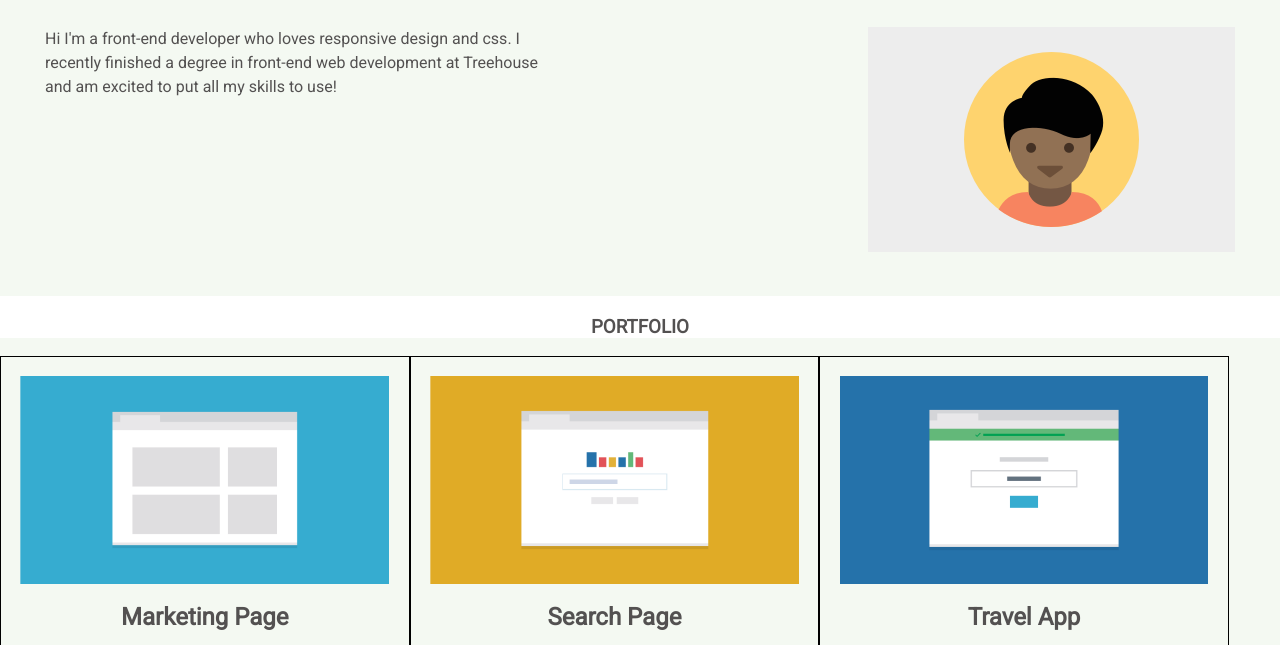
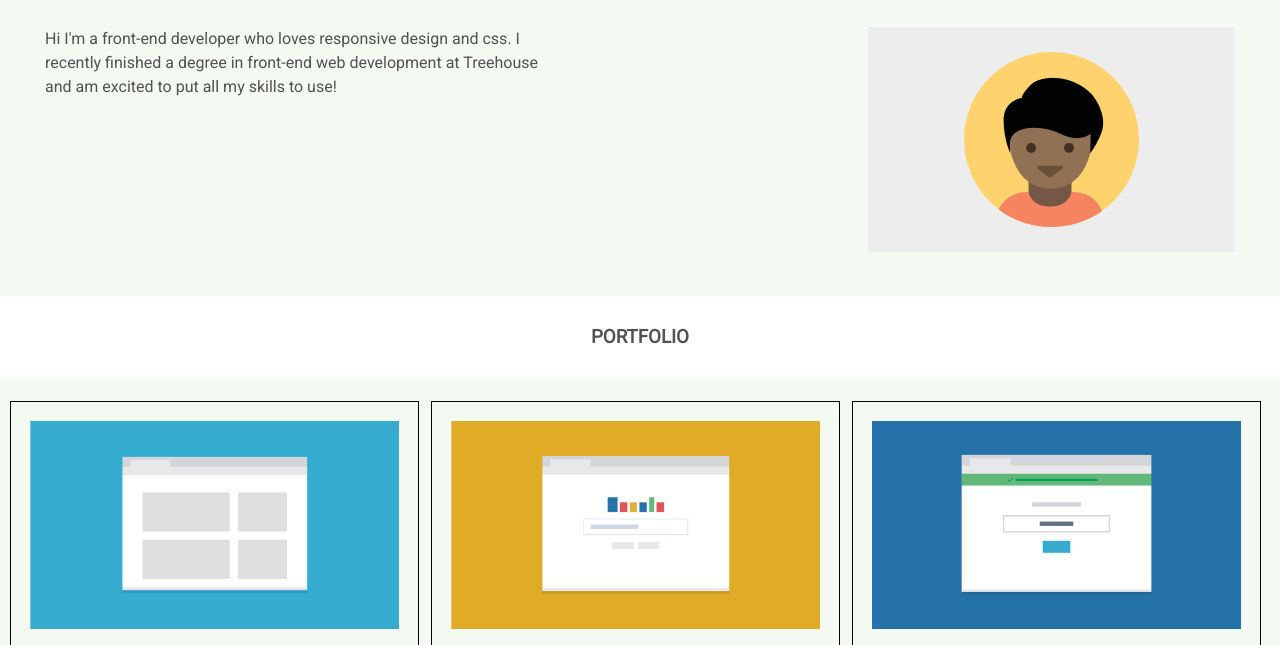
Before and after one commit to greidyrojascalero/project_2, a plain HTML site: page index.html in a window 1280 px wide. Shown: the part 99-744 px from the top of the page. Drawn offline with Linux system fonts and the light colour scheme.

Commit message:
Adding the margins to the portfolio section.

```diff
--- a/styles.css
+++ b/styles.css
@@ -133,6 +133,7 @@ h3 {
     width: 48%;
     float: left;
     min-height: 360px;
+    margin-left: 9.5px;
 
 }
 
@@ -142,6 +143,11 @@ h3 {
 
 .clear {
     clear: both;
+}
+
+h3 {
+    padding-top: 30px;
+    padding-bottom: 30px;
 }
 
 }
@@ -183,6 +189,9 @@ h3 {
 
 .project {
     width: 32%;
+    margin-top: 5px;
+    margin-bottom: 5px;
+    margin-right: 2px;
 }
 
 .project p {
```
